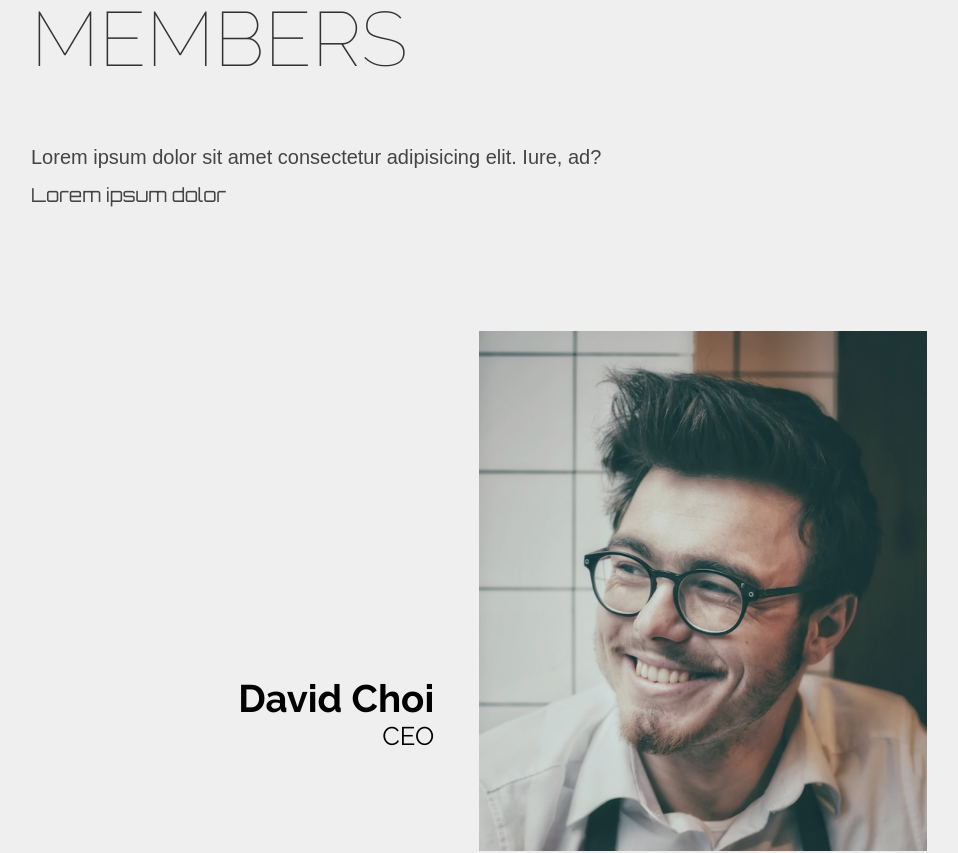
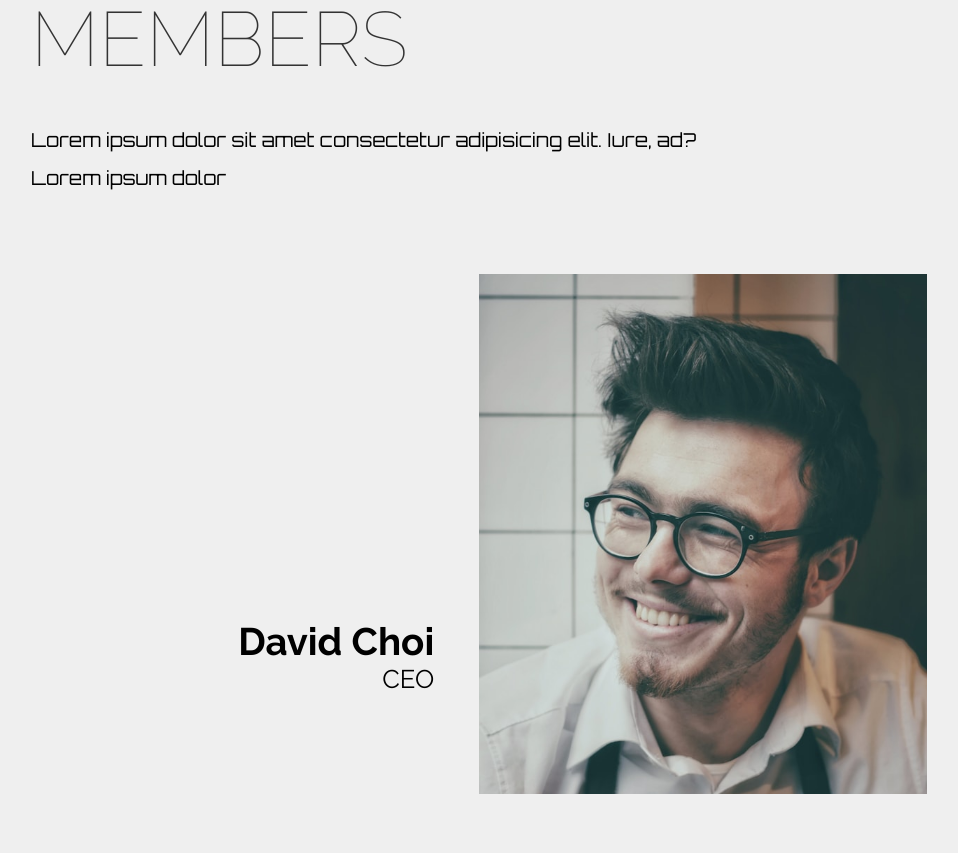
Before and after one commit to mania605/react-steps3, a React (Vite) app: page /members in a window 1280 px wide. Shown: the part 160-1013 px from the top of the page, without its empty margins (161-1119 px from the left). Built offline with nearby package versions, Linux system fonts and the light colour scheme.

Commit message:
서브 페이지내 특정 영역만 모션을 공통으로 처리하고 싶을떄의 방안 주석 정리

```diff
--- a/src/components/common/Layout.jsx
+++ b/src/components/common/Layout.jsx
@@ -1,6 +1,4 @@
 import { useLocation } from 'react-router-dom';
-import { motion } from 'framer-motion';
-import MaskText from './MaskText';
 import Mask from './Mask';
 import SplitText from './SplitText';
 
@@ -12,24 +10,7 @@ export default function Layout({ title, children }) {
 		<>
 			<main className={isDetail ? 'detail' : title.toLowerCase()}>
 				<SplitText delay={0.5}>{title}</SplitText>
-				<br />
-
-				<MaskText delay={1} color={'#444'} style={{ fontSize: 20, fontFamily: 'arial' }}>
-					Lorem ipsum dolor sit amet consectetur adipisicing elit. Iure, ad?
-				</MaskText>
-				<br />
-				<MaskText delay={1.5} color={'#444'} style={{ marginBottom: 120 }}>
-					Lorem ipsum dolor
-				</MaskText>
-
-				{/* 순서5. 두번째 줄 마스크 모션 끝날떄쯤 전체 컨텐츠 영상 위쪽으로 페이드인 */}
-				<motion.section
-					initial={{ opacity: 0, y: 200 }}
-					animate={{ opacity: 1, y: 0 }}
-					exit={{ opacity: 0, y: 200, transition: { delay: 0 } }}
-					transition={{ duration: 1, delay: 1.5, ease: 'linear' }}>
-					{children}
-				</motion.section>
+				<section>{children}</section>
 			</main>
 
 			<Mask duration={0.5} delay={0} style={{ position: 'fixed' }} />
--- a/src/components/sub/Members.jsx
+++ b/src/components/sub/Members.jsx
@@ -2,19 +2,24 @@ import Layout from '../common/Layout';
 import memberData from '../../data/memberData';
 import Pic from '../common/Pic';
 import MaskBox from '../common/MaskBox';
+import MaskText from '../common/MaskText';
 
 export default function Members() {
 	return (
 		<Layout title={'MEMBERS'}>
+			<MaskText delay={1}>Lorem ipsum dolor sit amet consectetur adipisicing elit. Iure, ad?</MaskText>
+			<br />
+			<MaskText delay={1.5} style={{ marginBottom: 80 }}>
+				Lorem ipsum dolor
+			</MaskText>
+
 			<article className='ceoBox'>
 				<div className='txt'>
 					<h2>{memberData[0].name}</h2>
 					<p>{memberData[0].position}</p>
 				</div>
 
-				{/* MaskBox 안쪽에 Pic요소가 들어갈 경우 shadow속성 적용 불가: Mask frame자체가 내부 요소를 overflow:hidden 처리하기 때문 */}
 				<MaskBox style={{ width: '50%', height: '65vh' }} delay={2}>
-					{/* 직접 style객체를 props로 전달하여 불필요한 scss구문 추가 없이 스타일 적용 */}
 					<Pic style={{ width: '100%', height: '100%' }} src={'/' + memberData[0].pic} />
 				</MaskBox>
 			</article>
@@ -56,3 +61,13 @@ export default function Members() {
 		</Layout>
 	);
 }
+/*
+	미션
+	- MaskText컴포넌트 아래쪽의 전체 서브페이지의 콘텐츠를 일괄적으로 페이드모션 처리
+	- 해당 컨텐츠 모션을 모든 서브페이지 컴포넌트에 일일이 framer-motion적용하는 것은 비효율적
+	- Layout컴포넌트에 추가하지 않으면서 각각의 서브페이지 컴포넌트의 특정 부분에 복잡하고 일괄적인 프레임기능 적용 필요
+	- 작업1 : 서브페이지 컴포넌트 안쪽에서 컨텐츠 영역만 Wrapping처리해줄 Content.jsx 를 생성
+	- 작업2 : Context.jsx의 children으로 각 페이지의 콘텐츠를 전달해주도록 처리
+	- 작업3 : 각 서브페이지 컴포넌트에 Content컴포넌트를 Wrapper형태로 감싸서 각 페이지 전용 컨텐츠 내용 전달
+	- 작업4 : Content.jsx안쪽에 페이드인 효과의 motion컴포넌트 처리
+*/
```
